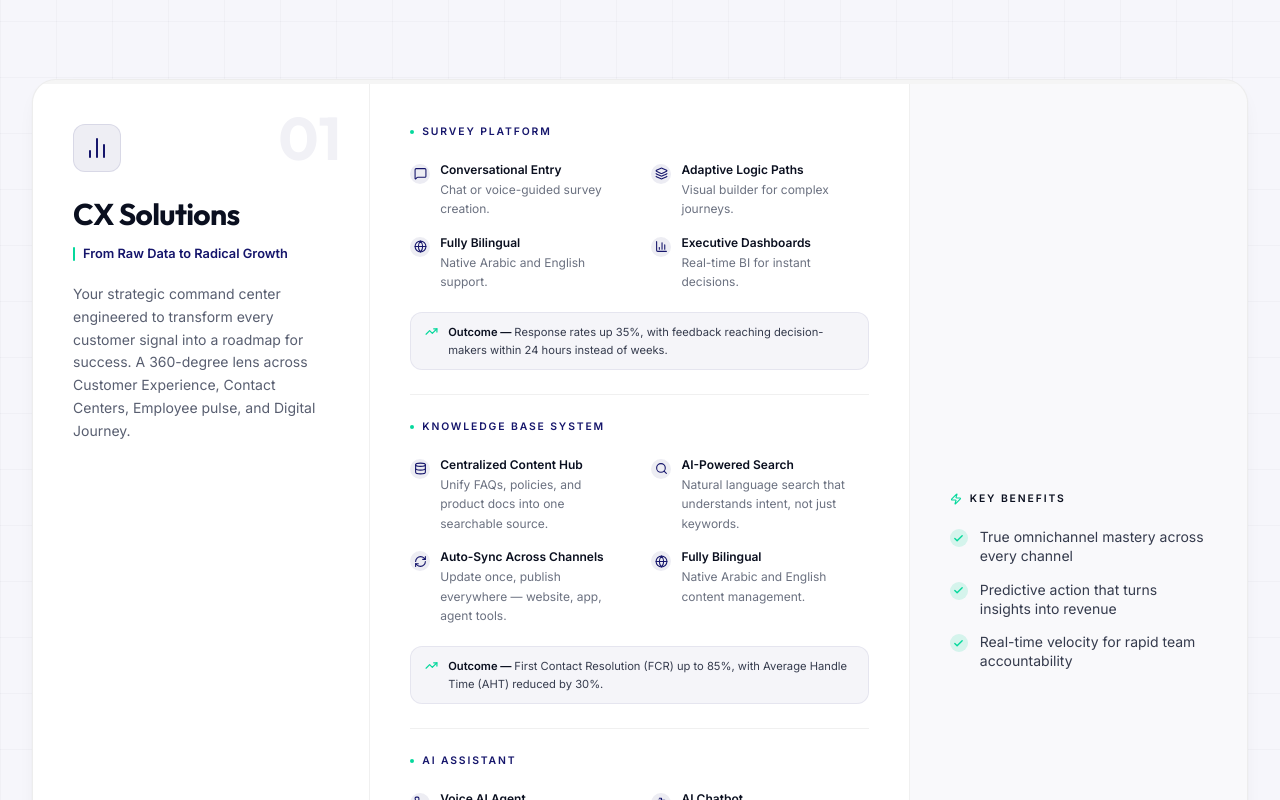
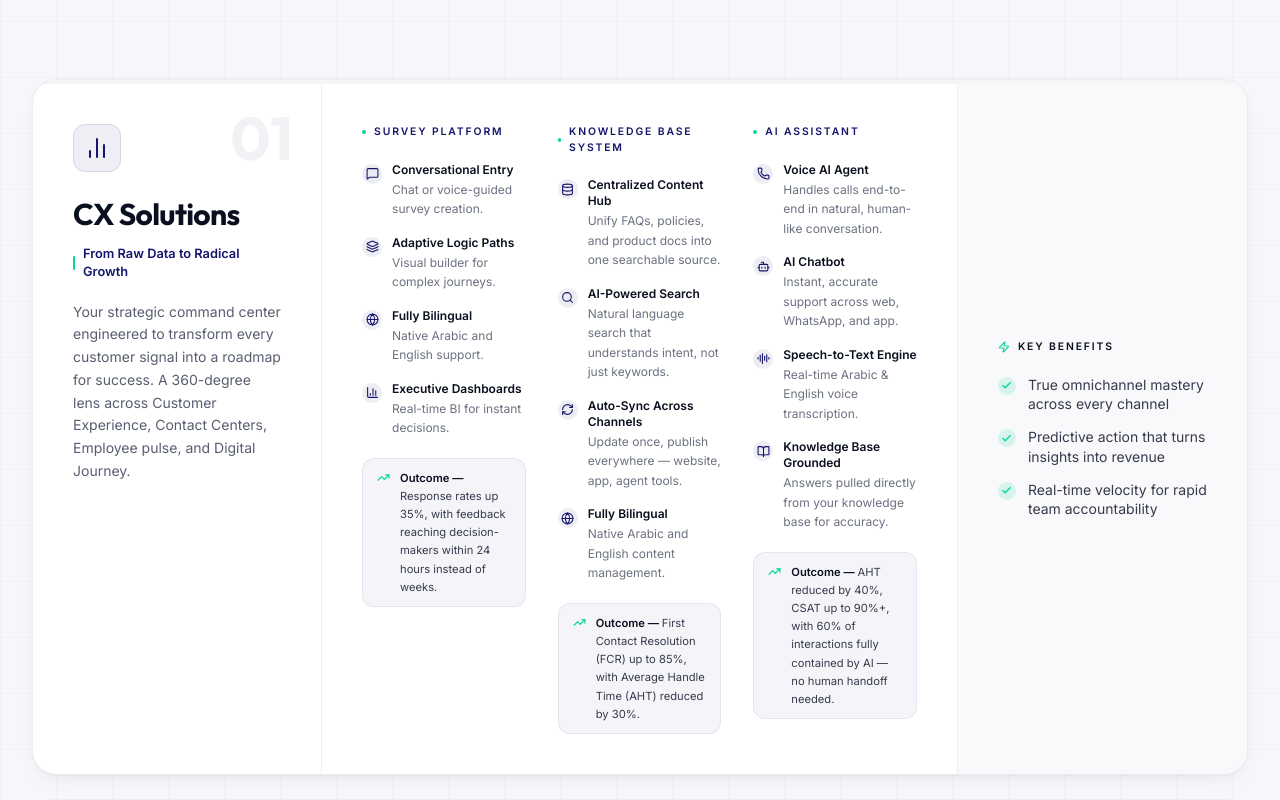
Before and after one commit to sprintxdevzz/Sprintxdev-landing-page, a Next.js app: page / in a window 1280 px wide. Shown: the part 1340-2140 px from the top of the page. Built offline with nearby package versions, Linux system fonts and the light colour scheme.

Commit message:
Refactor code structure for improved readability and maintainability

```diff
--- a/components/Solutions.tsx
+++ b/components/Solutions.tsx
@@ -177,7 +177,7 @@ export const Solutions: React.FC = () => {
   return (
     <section id="solutions" className="py-20 md:py-32 bg-brand-light relative overflow-hidden">
       <div aria-hidden className="absolute inset-0 bg-grid mask-fade-b opacity-60" />
-      <div className="max-w-7xl mx-auto px-4 sm:px-6 lg:px-8 relative z-10">
+      <div className="max-w-[90rem] mx-auto px-4 sm:px-6 lg:px-8 relative z-10">
         {/* Section header */}
         <div className="text-center mb-16 md:mb-20 px-4">
           <motion.p
@@ -227,7 +227,7 @@ export const Solutions: React.FC = () => {
                 <div className="h-full w-full origin-left scale-x-0 bg-gradient-to-r from-brand-primary to-brand-secondary transition-transform duration-500 ease-out group-hover:scale-x-100" />
               </div>
 
-              <div className="grid grid-cols-1 lg:grid-cols-[1fr_1.6fr_1fr] divide-y lg:divide-y-0 lg:divide-x divide-black/[0.06]">
+              <div className="grid grid-cols-1 lg:grid-cols-[1fr_2.2fr_1fr] divide-y lg:divide-y-0 lg:divide-x divide-black/[0.06]">
                 {/* Column 1: Identity */}
                 <div className="relative p-8 md:p-10 flex flex-col">
                   <span className="pointer-events-none absolute top-6 right-7 font-display font-black text-6xl text-brand-primary/[0.06] select-none leading-none transition-colors duration-500 group-hover:text-brand-primary/[0.1]">
@@ -250,17 +250,14 @@ export const Solutions: React.FC = () => {
 
                 {/* Column 2: Modules */}
                 <div className="p-8 md:p-10">
-                  <div className="space-y-6">
+                  <div className="grid gap-x-8 gap-y-8 sm:grid-cols-2 xl:grid-cols-3">
                     {sol.sections.map((sec, sIdx) => (
-                      <div
-                        key={sIdx}
-                        className={sIdx > 0 ? 'pt-6 border-t border-black/[0.06]' : ''}
-                      >
+                      <div key={sIdx}>
                         <p className="flex items-center gap-2 text-brand-primary font-semibold text-[0.65rem] uppercase tracking-[0.18em] mb-4">
                           <span className="h-1 w-1 rounded-full bg-brand-secondary" />
                           {sec.name}
                         </p>
-                        <div className="grid grid-cols-1 sm:grid-cols-2 gap-x-6 gap-y-1">
+                        <div className="grid grid-cols-1 gap-y-1">
                           {sec.features.map((feat, fIdx) => (
                             <div
                               key={fIdx}
```
Also changed, not shown: 1 other file (tests, documents, lock files or other folders).
